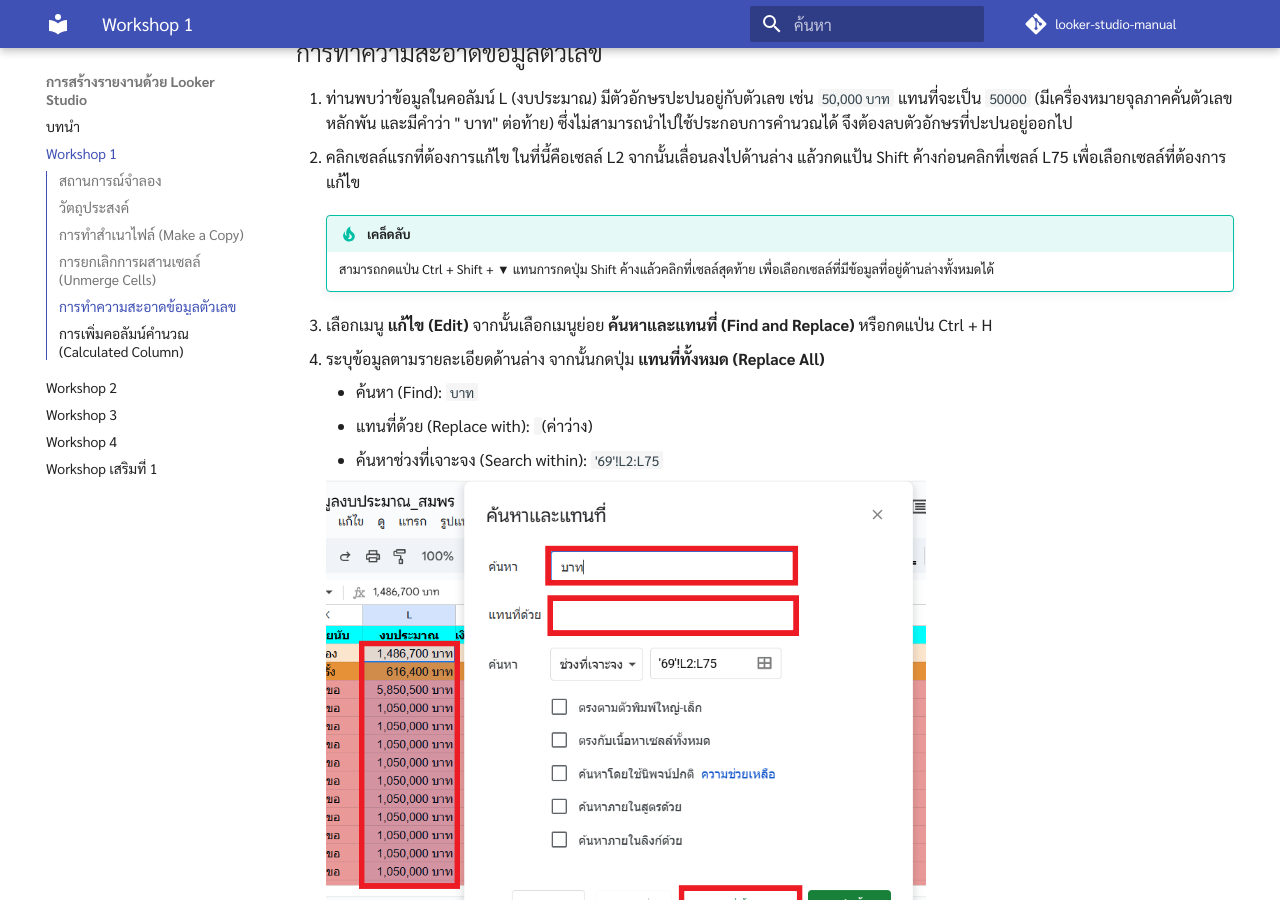
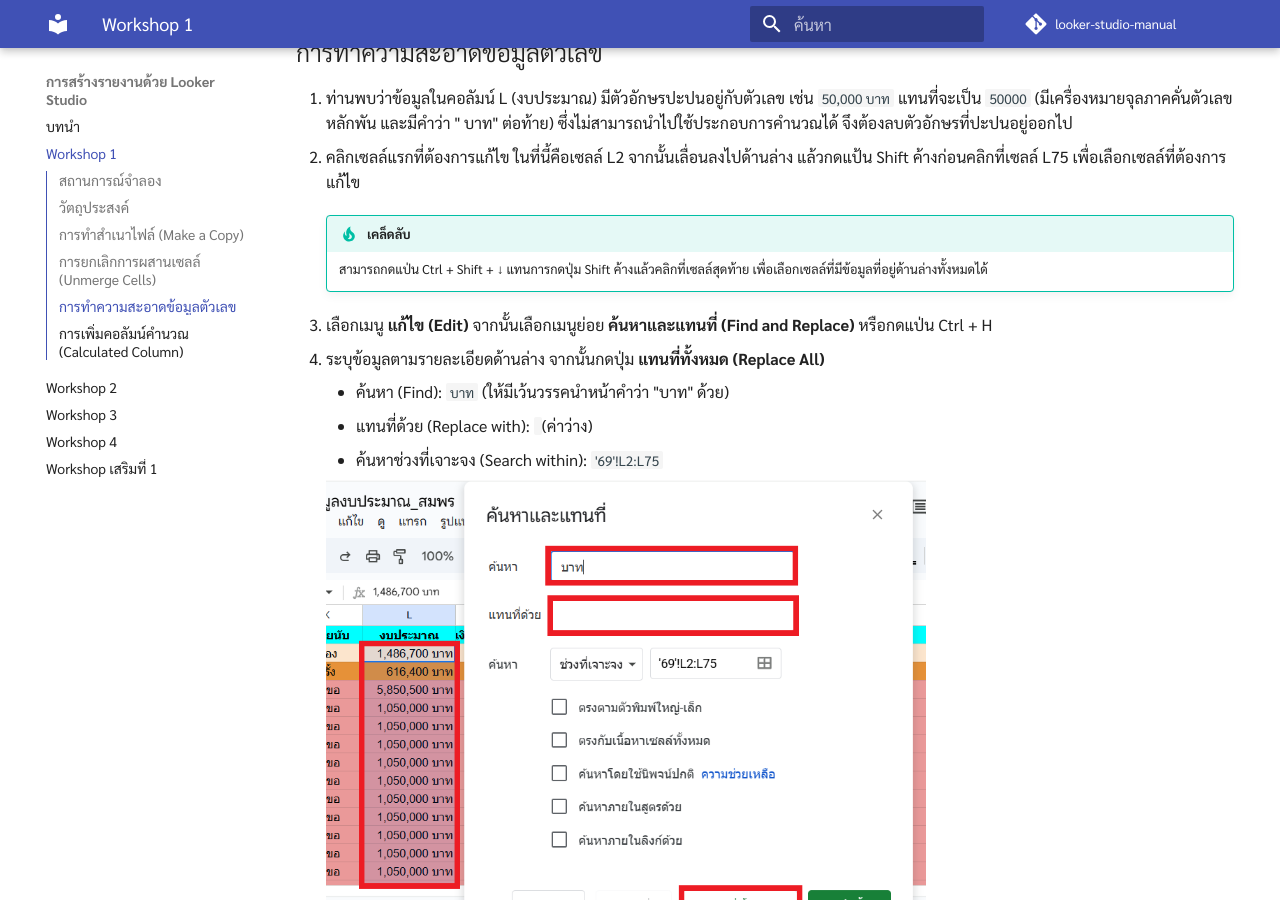
Before and after one commit to weeix/looker-studio-manual, an MkDocs documentation site: the page built from docs/workshop-1.md, in a window 1280 px wide and 900 px high, scrolled down 2691 px. Built offline with MkDocs 1.6.1 and Material for MkDocs 9.7.7, drawn with Linux system fonts in a browser that asks for light colours; comment, search, counter and statistics services are not loaded.

Commit message:
revise workshop 1

```diff
--- a/docs/workshop-1.md
+++ b/docs/workshop-1.md
@@ -41,12 +41,12 @@
 2. คลิกเซลล์แรกที่ต้องการแก้ไข ในที่นี้คือเซลล์ L2 จากนั้นเลื่อนลงไปด้านล่าง แล้วกดแป้น Shift ค้างก่อนคลิกที่เซลล์ L75 เพื่อเลือกเซลล์ที่ต้องการแก้ไข
 
     !!! tip "เคล็ดลับ"
-        สามารถกดแป่น Ctrl + Shift + ▼ แทนการกดปุ่ม Shift ค้างแล้วคลิกที่เซลล์สุดท้าย เพื่อเลือกเซลล์ที่มีข้อมูลที่อยู่ด้านล่างทั้งหมดได้
+        สามารถกดแป่น Ctrl + Shift + ↓ แทนการกดปุ่ม Shift ค้างแล้วคลิกที่เซลล์สุดท้าย เพื่อเลือกเซลล์ที่มีข้อมูลที่อยู่ด้านล่างทั้งหมดได้
 
 3. เลือกเมนู **แก้ไข (Edit)** จากนั้นเลือกเมนูย่อย **ค้นหาและแทนที่ (Find and Replace)** หรือกดแป่น Ctrl + H
 4. ระบุข้อมูลตามรายละเอียดด้านล่าง จากนั้นกดปุ่ม **แทนที่ทั้งหมด (Replace All)**
 
-    * ค้นหา (Find): ` บาท`
+    * ค้นหา (Find): ` บาท` (ให้มีเว้นวรรคนำหน้าคำว่า "บาท" ด้วย)
     * แทนที่ด้วย (Replace with): ` ` (ค่าว่าง)
     * ค้นหาช่วงที่เจาะจง (Search within): `'69'!L2:L75`
 
```
